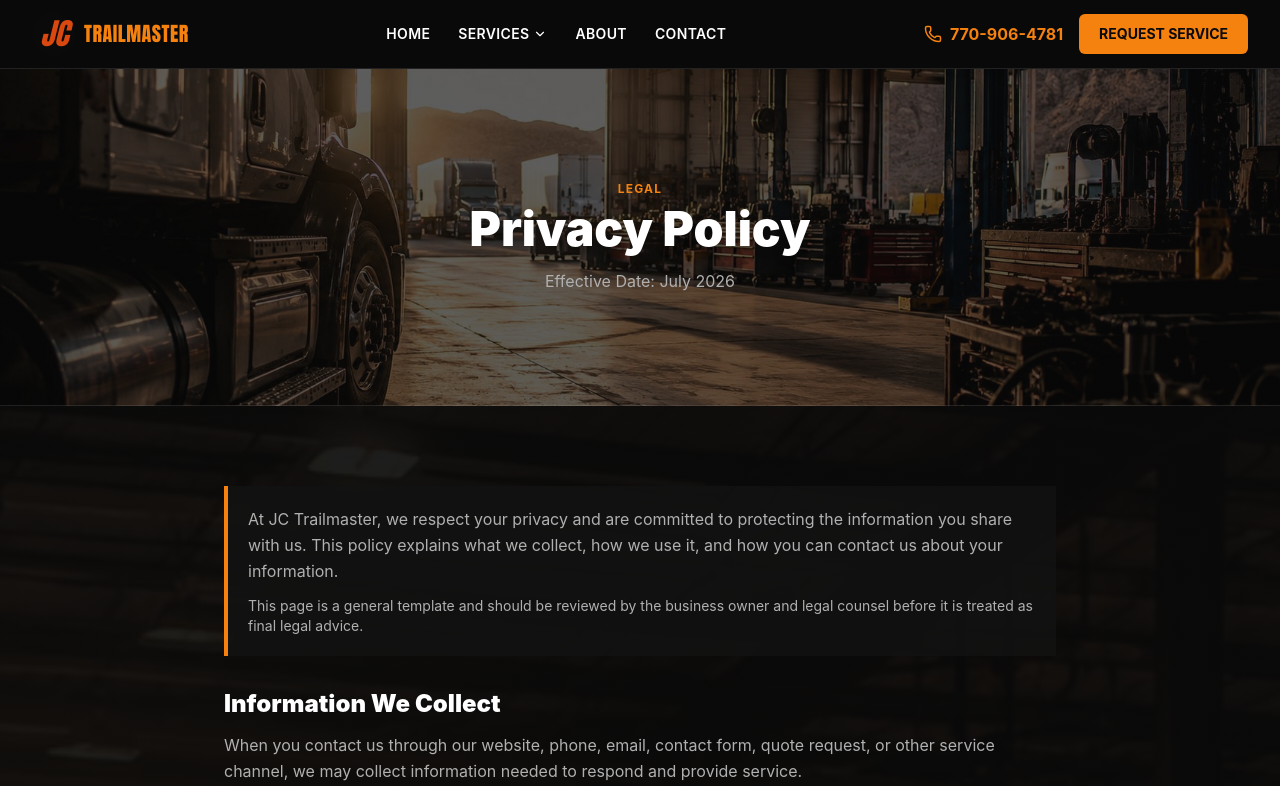
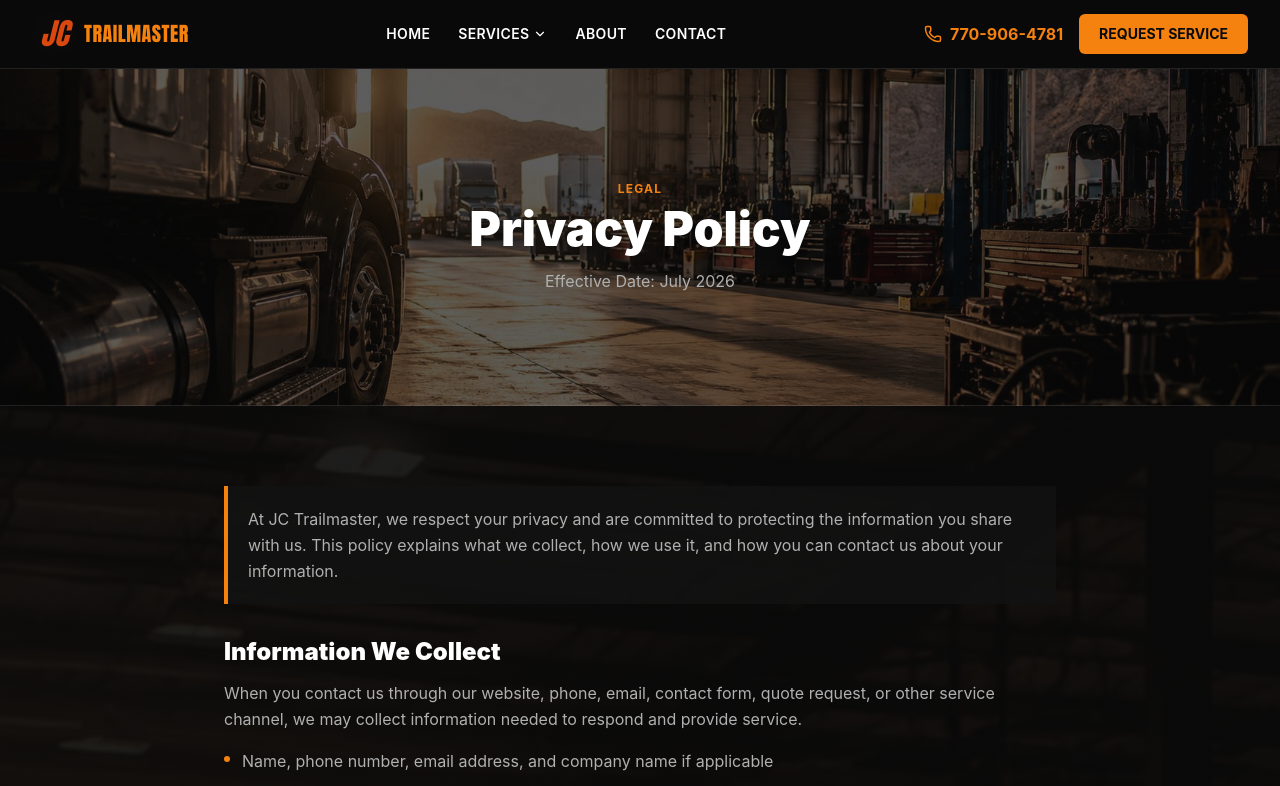
Before and after one commit to topautoadvisorsg-prog/jctrailmaster, a React (Vite) app: page /privacy-policy in a window 1280 px wide. Shown: the top 786 px of the page. Built offline with nearby package versions, Linux system fonts and the light colour scheme.

Commit message:
Remove "pending review" disclaimer from legal pages — client approved
Client reviewed Privacy Policy and Terms of Service and signed off.
Dropped the on-page note about needing business owner/legal review
before treating as final. Updated README to match.

```diff
--- a/src/pages/LegalPage.jsx
+++ b/src/pages/LegalPage.jsx
@@ -20,10 +20,6 @@ export default function LegalPage({ type }) {
         <div className="mx-auto max-w-4xl px-4 lg:px-8">
           <div className="mb-8 border-l-4 border-jc-orange-primary bg-jc-black-soft/85 p-5">
             <p className="text-jc-gray-steel leading-relaxed">{page.intro}</p>
-            <p className="mt-3 text-sm text-jc-gray-steel">
-              This page is a general template and should be reviewed by the business owner and legal counsel before it is
-              treated as final legal advice.
-            </p>
           </div>
 
           <div className="space-y-8">
```
Also changed, not shown: 1 other file (tests, documents, lock files or other folders).
